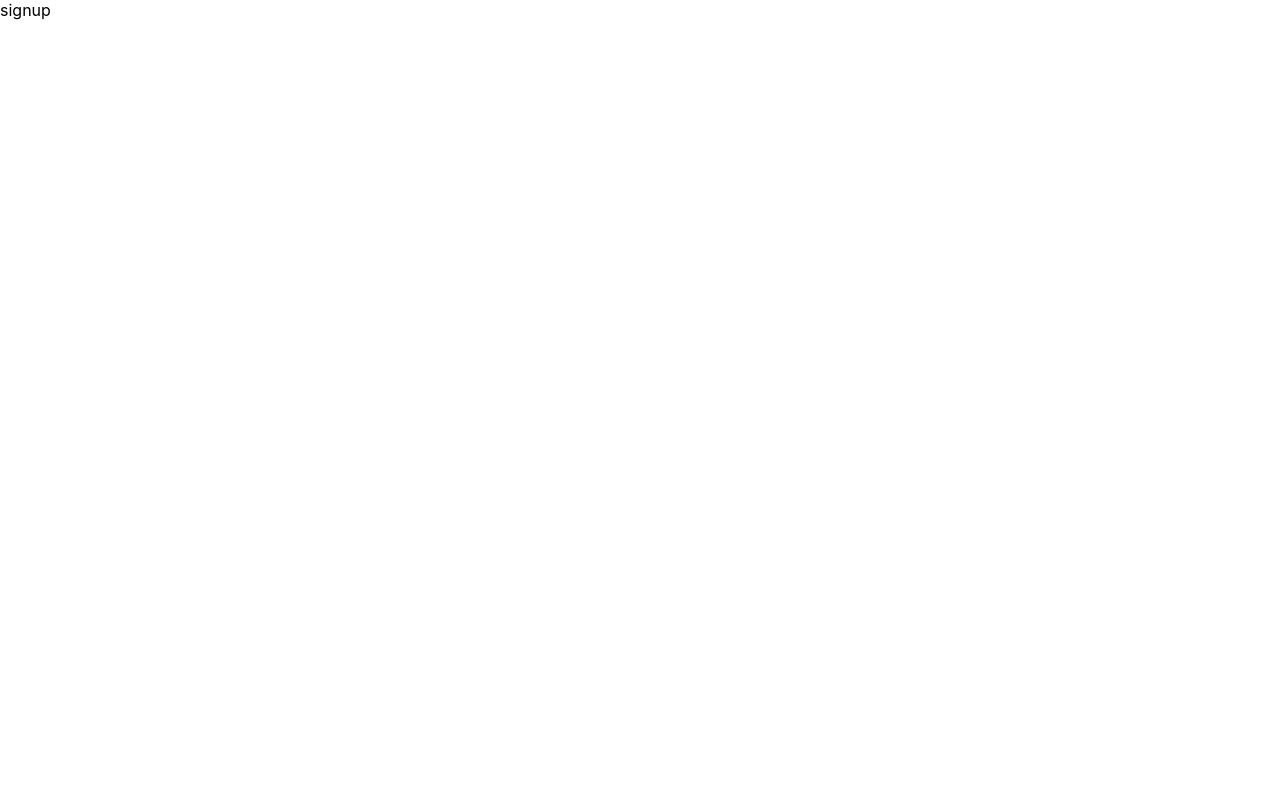
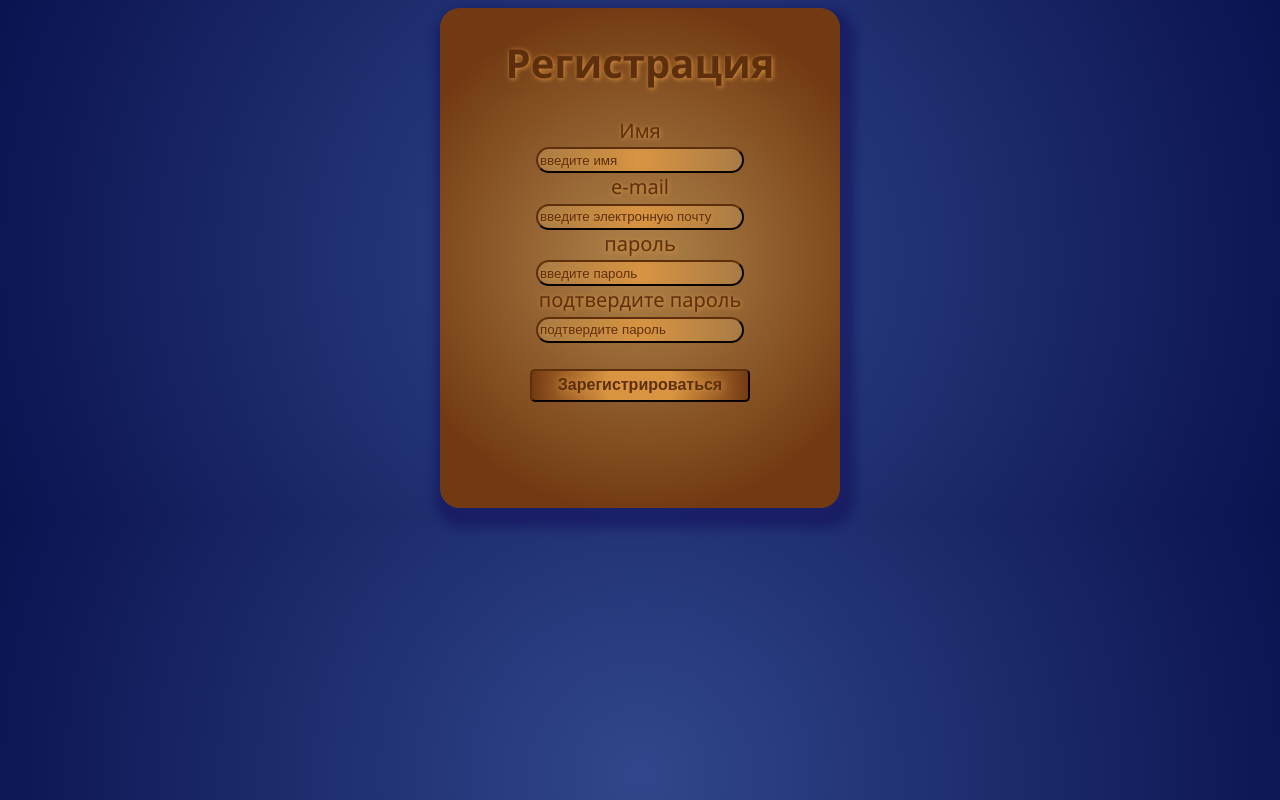
Before and after one commit to TereschenkoPavel/react-lab7, a React (Create React App) app: page /sign-up in a window 1280 px wide. Built offline with nearby package versions, Linux system fonts and the light colour scheme.

Commit message:
verification system foundation created, name validation added

```diff
--- /dev/null
+++ b/src/css/index.css
@@ -0,0 +1,68 @@
+body {
+  background: rgb(68, 113, 168);
+  background: radial-gradient(circle, rgb(48, 71, 139) 0%, rgb(11, 18, 80) 100%);
+  font-family: "Segoe UI", Tahoma, Verdana, sans-serif;
+}
+body .signup, body .signin, body .resetPassword {
+  background: rgb(114, 58, 18);
+  background: radial-gradient(circle, rgb(168, 123, 68) 10%, rgb(114, 58, 18) 80%);
+  box-shadow: rgba(19, 13, 90, 0.4823529412) 5px 10px 10px 10px;
+  border-radius: 20px;
+  width: 400px;
+  height: 500px;
+  margin: auto;
+  display: flex;
+  justify-content: center;
+  color: #5e2f0d;
+  text-shadow: #D99543 1px 1px 5px;
+}
+body .signup form, body .signin form, body .resetPassword form {
+  width: 100%;
+  display: flex;
+  flex-direction: column;
+  justify-content: center;
+  text-align: center;
+  margin-bottom: 20%;
+  font-size: 15pt;
+}
+body .signup form label input, body .signin form label input, body .resetPassword form label input {
+  font-weight: normal;
+  width: 50%;
+  height: 15pt;
+  background: rgb(217, 149, 67);
+  background: radial-gradient(circle, rgb(217, 149, 67) 0%, rgb(168, 123, 68) 100%);
+  border: #5e2f0d outset 2px;
+  border-radius: 20px;
+  color: #5e2f0d;
+  text-shadow: #D99543 1px 1px 5px;
+  font-weight: bolder;
+}
+body .signup form label input .invalid, body .signin form label input .invalid, body .resetPassword form label input .invalid {
+  outline: red 1px solid;
+}
+body .signup form label input::-moz-placeholder, body .signin form label input::-moz-placeholder, body .resetPassword form label input::-moz-placeholder {
+  color: #5e2f0d;
+  text-shadow: #D99543 1px 1px 5px;
+  font-weight: lighter;
+}
+body .signup form label input::placeholder, body .signin form label input::placeholder, body .resetPassword form label input::placeholder {
+  color: #5e2f0d;
+  text-shadow: #D99543 1px 1px 5px;
+  font-weight: lighter;
+}
+body .signup form label input:focus, body .signin form label input:focus, body .resetPassword form label input:focus {
+  outline: 0;
+}
+body .signup form button, body .signin form button, body .resetPassword form button {
+  width: 55%;
+  height: 25pt;
+  margin: auto;
+  font-size: 12pt;
+  background: #D99543;
+  background: radial-gradient(circle, rgb(217, 149, 67) 30%, rgb(114, 58, 18) 100%);
+  border: #5e2f0d outset 2px;
+  border-radius: 5px;
+  color: #5e2f0d;
+  text-shadow: #D99543 1px 1px 8px;
+  font-weight: bolder;
+}/*# sourceMappingURL=index.css.map */
--- /dev/null
+++ b/src/css/index.scss
@@ -0,0 +1,65 @@
+body{
+background: rgb(68,113,168);
+background: radial-gradient(circle, rgb(48, 71, 139) 0%, rgb(11, 18, 80) 100%);
+font-family:'Segoe UI', Tahoma, Verdana, sans-serif;
+    .signup, .signin, .resetPassword {
+        background: rgb(114,58,18);
+        background: radial-gradient(circle,  rgba(168,123,68,1) 10%, rgba(114,58,18,1) 80%,);
+        box-shadow: #130d5a7b 5px 10px 10px 10px;
+        border-radius: 20px;
+        width: 400px;
+        height: 500px;
+        margin: auto;
+        display: flex;
+        justify-content: center;
+        color: #5e2f0d;
+        text-shadow: #D99543 1px 1px 5px;
+        form{
+            width: 100%;
+            display: flex;
+            flex-direction: column;
+            justify-content: center;
+            text-align: center;
+            margin-bottom: 20%;
+            font-size: 15pt;
+            label{
+                input{
+                    font-weight:normal;
+                    width: 50%;
+                    height: 15pt;
+                    background: rgb(217,149,67);
+                    background: radial-gradient(circle, rgba(217,149,67,1) 0%, rgba(168,123,68,1) 100%);
+                    border: #5e2f0d outset 2px;
+                    border-radius: 20px;
+                    color: #5e2f0d;
+                    text-shadow: #D99543 1px 1px 5px;
+                    font-weight:bolder;
+                    .invalid{
+                        outline: red 1px solid;
+                    }
+                    &::placeholder{
+                        color: #5e2f0d;
+                        text-shadow: #D99543 1px 1px 5px;
+                        font-weight:lighter;
+                    }
+                    &:focus{
+                        outline: 0;
+                    }
+                }
+            }
+            button{
+                width: 55%;
+                height: 25pt;
+                margin: auto;
+                font-size: 12pt;
+                background: #D99543;
+                background: radial-gradient(circle, rgba(217,149,67,1) 30%, rgba(114,58,18,1) 100%);
+                border: #5e2f0d outset 2px;
+                border-radius: 5px;
+                color: #5e2f0d;
+                text-shadow: #D99543 1px 1px 8px;
+                font-weight:bolder;
+            }
+        }
+    }
+}
--- a/src/index.css
+++ /dev/null
@@ -1,13 +0,0 @@
-body {
-  margin: 0;
-  font-family: -apple-system, BlinkMacSystemFont, 'Segoe UI', 'Roboto', 'Oxygen',
-    'Ubuntu', 'Cantarell', 'Fira Sans', 'Droid Sans', 'Helvetica Neue',
-    sans-serif;
-  -webkit-font-smoothing: antialiased;
-  -moz-osx-font-smoothing: grayscale;
-}
-
-code {
-  font-family: source-code-pro, Menlo, Monaco, Consolas, 'Courier New',
-    monospace;
-}
--- a/src/index.tsx
+++ b/src/index.tsx
@@ -1,6 +1,6 @@
 import * as React from "react";
 import * as ReactDOM from "react-dom/client";
-import './index.css';
+import './css/index.css';
 import Signup from './routes/signup.tsx';
 import Signin from './routes/signin.tsx';
 import ResetPassword from './routes/resetPassword.tsx';
--- a/src/routes/signup.tsx
+++ b/src/routes/signup.tsx
@@ -1,9 +1,58 @@
-import React from 'react';
+import React, {useState} from 'react';
+import '../css/index.css';
 import ReactDOM from 'react-dom/client';
 
+export default function Signup(){
+  const [name,setName]:[string,React.Dispatch<React.SetStateAction<string>>] = useState("");
+  const [email,setEmail]:[string,React.Dispatch<React.SetStateAction<string>>] = useState("");
+  const [password,setPassword]:[string,React.Dispatch<React.SetStateAction<string>>] = useState("");
+  const [passwordVerif,setPasswordVerif]:[string,React.Dispatch<React.SetStateAction<string>>] = useState("");
 
-export default function Signup(){
-    return <div className='signup'>
-      signup
+  const [nameError,setNameError]:[string,React.Dispatch<React.SetStateAction<string>>] = useState("");
+  const [emailError,setEmailError]:[string,React.Dispatch<React.SetStateAction<string>>] = useState("");
+  const [passwordError,setPasswordError]:[string,React.Dispatch<React.SetStateAction<string>>] = useState("");
+  const [passwordVerifError,setPasswordVerifError]:[string,React.Dispatch<React.SetStateAction<string>>] = useState("");
+
+  const handleInput = (event) =>{
+    const {type,name,value} = event.target;
+    switch (name){
+      case 'name':{
+        setName(value); break;}
+      case 'email':{
+        setEmail(value); break;}
+      case 'password':{
+        setPassword(value); break;}
+      case 'passworfVerif':{
+        setPasswordVerif(value); break;}
+    }
+  }
+  const handleSubmit = (event) =>{//проверить на валидироавнность всех полей
+    event.preventDefault();
+  }
+  const nameValidate = () =>{ //добавить валидацию
+    if(name == '') {setNameError('поле обязательно!')}
+  }
+    return <div class='signup'>
+      <form onSubmit={handleSubmit} novalidate="novalidate">
+        <h1>Регистрация</h1>
+        <label>
+          Имя <br />
+          <input type="text" class={nameError !='' ? 'invalid' : ''} name="name" value = {name} onChange = {handleInput} placeholder = "введите имя" onBlur ={nameValidate}/>
+          <div class = "error" visible = {nameError !=''} >{nameError}</div>
+        </label>
+        <label>
+          e-mail <br />
+          <input type="email" name="email" value = {email} onChange = {handleInput} placeholder ="введите электронную почту"/>
+        </label>
+        <label>
+          пароль <br />
+          <input type="password" name="password" value ={password} onChange = {handleInput} placeholder="введите пароль"/>
+        </label>
+        <label>
+          подтвердите пароль <br />
+          <input type="password" name="passwordVerif" value={passwordVerif} onChange = {handleInput} placeholder="подтвердите пароль"/>
+        </label>
+        <button type="submit">Зарегистрироваться</button>
+      </form>
     </div>
   }
```
Also changed, not shown: 1 other file (tests, documents, lock files or other folders).
